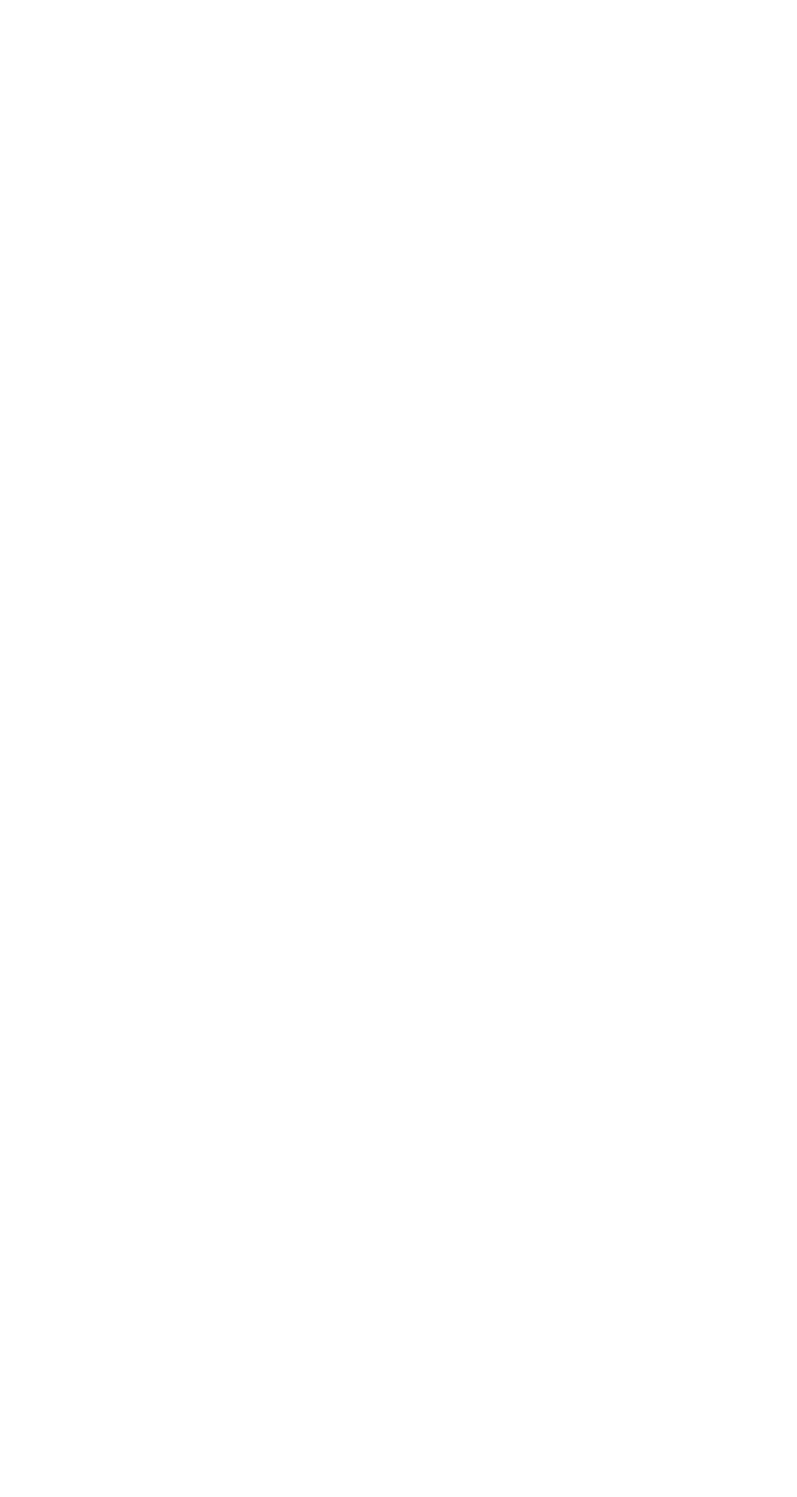
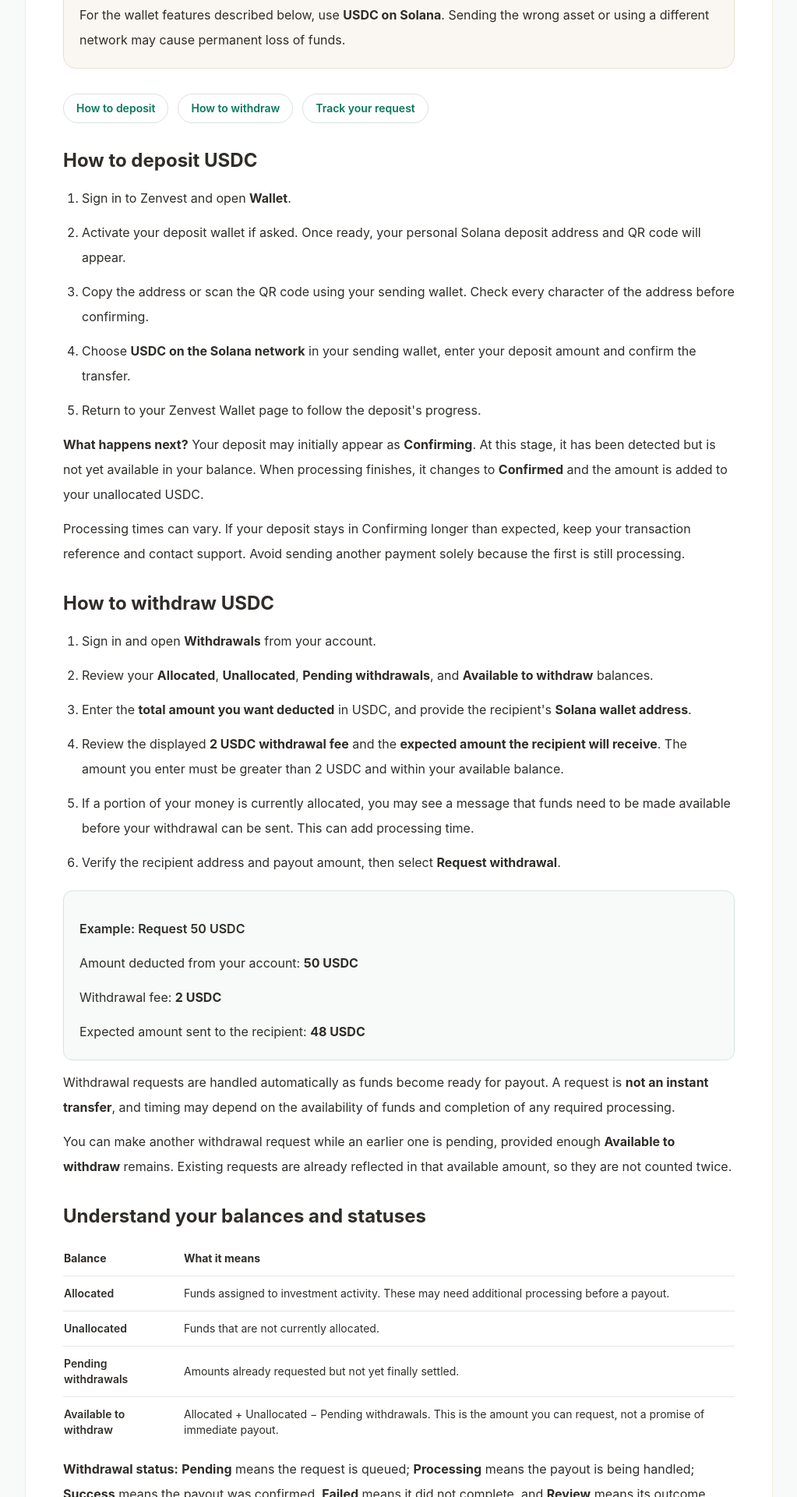
Before and after one commit to en0ma/zenvest, a Next.js app: page /docs/how-to in a window 1280 px wide. Before the commit this address had no page. Shown: the part 760-2680 px from the top of the page at 78% size, without its empty margins (128-1151 px from the left). Before the commit the page ends 800 px from the top, so only its background shows below. Built offline with nearby package versions, Linux system fonts and the light colour scheme; no server answers.

Commit message:
docs(site): add plain-language deposit and withdrawal how-to guide

```diff
--- /dev/null
+++ b/src/app/docs/how-to/page.tsx
@@ -0,0 +1,89 @@
+import type { Metadata } from "next";
+import Link from "next/link";
+import { MarketingPage } from "@/components/marketing-page";
+
+export const metadata: Metadata = {
+  title: "How to Deposit and Withdraw USDC | Zenvest",
+  description: "A simple guide to depositing Solana USDC, understanding your balance, and requesting withdrawals on Zenvest.",
+};
+
+export default function HowToPage() {
+  return <MarketingPage
+    eyebrow="Documentation / How to"
+    title="How to deposit and withdraw USDC"
+    description="A simple walkthrough of adding funds, checking their progress, and requesting a payout from your Zenvest account."
+  >
+    <section className="rounded-2xl border border-[#e9dfd2] bg-[#faf7f2] p-5">
+      <h2>Before you begin</h2>
+      <p>Deposits and withdrawals are being prepared for release and may not be available in your account yet. Only follow these steps when the relevant feature is enabled in your dashboard. Do not send funds to an address shared through social media, unsolicited messages, or unofficial support channels.</p>
+      <p>For the wallet features described below, use <strong>USDC on Solana</strong>. Sending the wrong asset or using a different network may cause permanent loss of funds.</p>
+    </section>
+
+    <nav aria-label="How-to guides" className="flex flex-wrap gap-3 text-sm font-semibold">
+      <a href="#deposit" className="rounded-full border border-[#d8e3de] px-4 py-2 text-[#09785a]">How to deposit</a>
+      <a href="#withdraw" className="rounded-full border border-[#d8e3de] px-4 py-2 text-[#09785a]">How to withdraw</a>
+      <a href="#statuses" className="rounded-full border border-[#d8e3de] px-4 py-2 text-[#09785a]">Track your request</a>
+    </nav>
+
+    <section id="deposit" className="scroll-mt-8">
+      <h2>How to deposit USDC</h2>
+      <ol className="mt-4 list-decimal space-y-3 pl-6">
+        <li>Sign in to Zenvest and open <strong>Wallet</strong>.</li>
+        <li>Activate your deposit wallet if asked. Once ready, your personal Solana deposit address and QR code will appear.</li>
+        <li>Copy the address or scan the QR code using your sending wallet. Check every character of the address before confirming.</li>
+        <li>Choose <strong>USDC on the Solana network</strong> in your sending wallet, enter your deposit amount and confirm the transfer.</li>
+        <li>Return to your Zenvest Wallet page to follow the deposit's progress.</li>
+      </ol>
+      <p><strong>What happens next?</strong> Your deposit may initially appear as <strong>Confirming</strong>. At this stage, it has been detected but is not yet available in your balance. When processing finishes, it changes to <strong>Confirmed</strong> and the amount is added to your unallocated USDC.</p>
+      <p>Processing times can vary. If your deposit stays in Confirming longer than expected, keep your transaction reference and contact support. Avoid sending another payment solely because the first is still processing.</p>
+    </section>
+
+    <section id="withdraw" className="scroll-mt-8">
+      <h2>How to withdraw USDC</h2>
+      <ol className="mt-4 list-decimal space-y-3 pl-6">
+        <li>Sign in and open <strong>Withdrawals</strong> from your account.</li>
+        <li>Review your <strong>Allocated</strong>, <strong>Unallocated</strong>, <strong>Pending withdrawals</strong>, and <strong>Available to withdraw</strong> balances.</li>
+        <li>Enter the <strong>total amount you want deducted</strong> in USDC, and provide the recipient's <strong>Solana wallet address</strong>.</li>
+        <li>Review the displayed <strong>2 USDC withdrawal fee</strong> and the <strong>expected amount the recipient will receive</strong>. The amount you enter must be greater than 2 USDC and within your available balance.</li>
+        <li>If a portion of your money is currently allocated, you may see a message that funds need to be made available before your withdrawal can be sent. This can add processing time.</li>
+        <li>Verify the recipient address and payout amount, then select <strong>Request withdrawal</strong>.</li>
+      </ol>
+      <div className="mt-5 rounded-xl border border-[#d8e3de] bg-[#f7faf8] p-5">
+        <p className="mt-0 font-semibold">Example: Request 50 USDC</p>
+        <p>Amount deducted from your account: <strong>50 USDC</strong></p>
+        <p>Withdrawal fee: <strong>2 USDC</strong></p>
+        <p>Expected amount sent to the recipient: <strong>48 USDC</strong></p>
+      </div>
+      <p>Withdrawal requests are handled automatically as funds become ready for payout. A request is <strong>not an instant transfer</strong>, and timing may depend on the availability of funds and completion of any required processing.</p>
+      <p>You can make another withdrawal request while an earlier one is pending, provided enough <strong>Available to withdraw</strong> remains. Existing requests are already reflected in that available amount, so they are not counted twice.</p>
+    </section>
+
+    <section id="statuses" className="scroll-mt-8">
+      <h2>Understand your balances and statuses</h2>
+      <div className="mt-4 overflow-x-auto">
+        <table className="w-full min-w-[440px] border-collapse text-left text-sm">
+          <thead><tr className="border-b border-[#e4e8e4]"><th className="py-3 pr-4">Balance</th><th className="py-3">What it means</th></tr></thead>
+          <tbody>
+            <tr className="border-b border-[#e4e8e4]"><td className="py-3 pr-4 font-semibold">Allocated</td><td className="py-3">Funds assigned to investment activity. These may need additional processing before a payout.</td></tr>
+            <tr className="border-b border-[#e4e8e4]"><td className="py-3 pr-4 font-semibold">Unallocated</td><td className="py-3">Funds that are not currently allocated.</td></tr>
+            <tr className="border-b border-[#e4e8e4]"><td className="py-3 pr-4 font-semibold">Pending withdrawals</td><td className="py-3">Amounts already requested but not yet finally settled.</td></tr>
+            <tr><td className="py-3 pr-4 font-semibold">Available to withdraw</td><td className="py-3">Allocated + Unallocated − Pending withdrawals. This is the amount you can request, not a promise of immediate payout.</td></tr>
+          </tbody>
+        </table>
+      </div>
+      <p><strong>Withdrawal status:</strong> <strong>Pending</strong> means the request is queued; <strong>Processing</strong> means the payout is being handled; <strong>Success</strong> means the payout was confirmed. <strong>Failed</strong> means it did not complete, and <strong>Review</strong> means its outcome requires additional verification.</p>
+      <p><strong>Deallocation requests:</strong> When your withdrawal requires previously allocated funds, you can track a separate deallocation request in your withdrawal history. It displays its amount, progress, and the withdrawal it belongs to. A completed deallocation does not mean your payout has already been sent. If the payout later fails, any successfully returned funds remain in your unallocated balance.</p>
+    </section>
+
+    <section>
+      <h2>Important reminders</h2>
+      <ul className="mt-4 list-disc space-y-2 pl-6">
+        <li>Always use a Solana address that can receive USDC, and check it carefully. Blockchain transfers generally cannot be reversed.</li>
+        <li>The 2 USDC fee is shown before you submit; it is included in your gross withdrawal amount, not added on top.</li>
+        <li>Account availability to request a withdrawal does not guarantee an immediate payout.</li>
+        <li>If a transfer appears delayed, review the status in your account before trying again. Keep the transaction reference for support.</li>
+      </ul>
+      <p>For a broader overview, visit the <Link href="/docs" className="font-semibold underline text-[#09785a]">documentation home</Link> or read the <Link href="/risk" className="font-semibold underline text-[#09785a]">risk disclosure</Link>.</p>
+    </section>
+  </MarketingPage>;
+}
```
